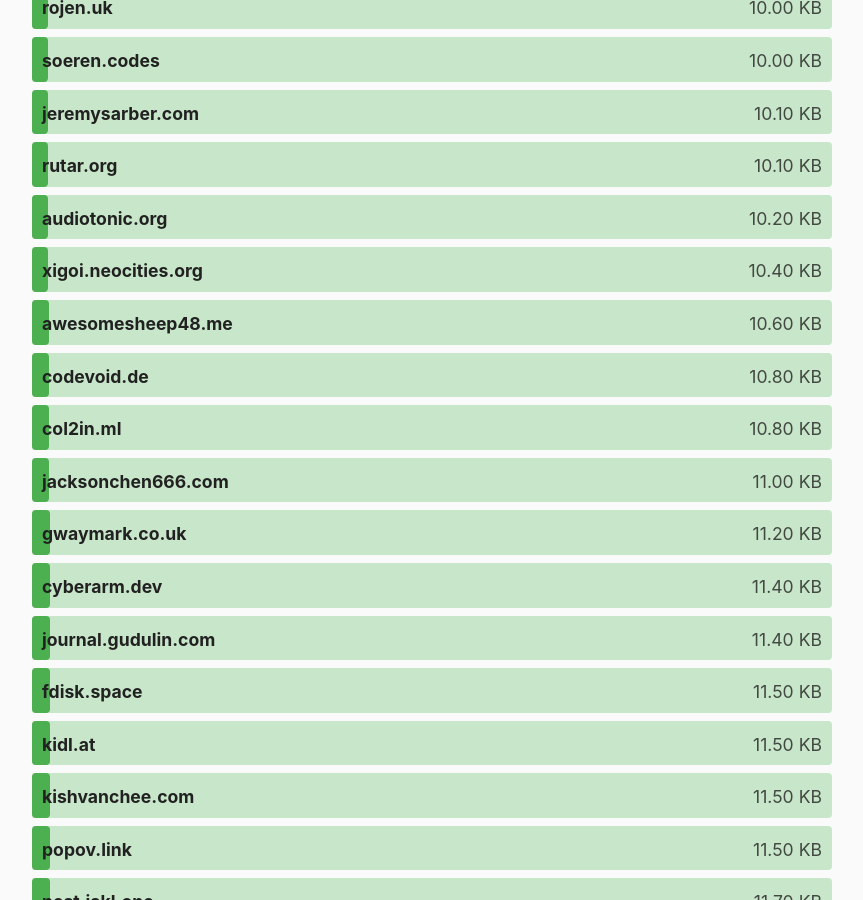
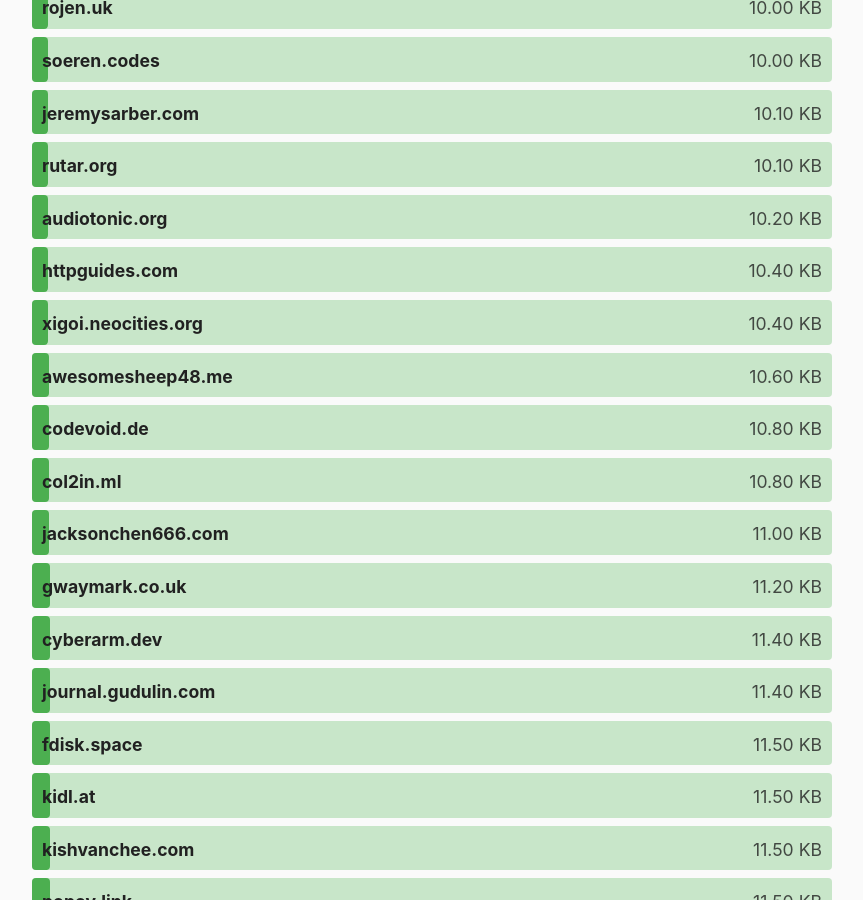
Before and after one commit to kevquirk/512kb.club, a Jekyll site: the page built from index.md, in a window 1280 px wide and 900 px high, scrolled down 5057 px. Shown: the whole window, without its empty margins (208-1071 px from the left). Built offline with Jekyll 4.4.1, drawn with Linux system fonts in a browser that asks for light colours.

Commit message:
Add httpguides.com

```diff
--- a/_data/sites.yml
+++ b/_data/sites.yml
@@ -1427,6 +1427,11 @@
   url: https://holory.fr/
   size: 446
   last_checked: 2022-04-05
+
+- domain: httpguides.com
+  url: https://httpguides.com
+  size: 10.4
+  last_checked: 2023-08-30
 
 - domain: hugo-mechiche.com
   url: https://hugo-mechiche.com/
```
